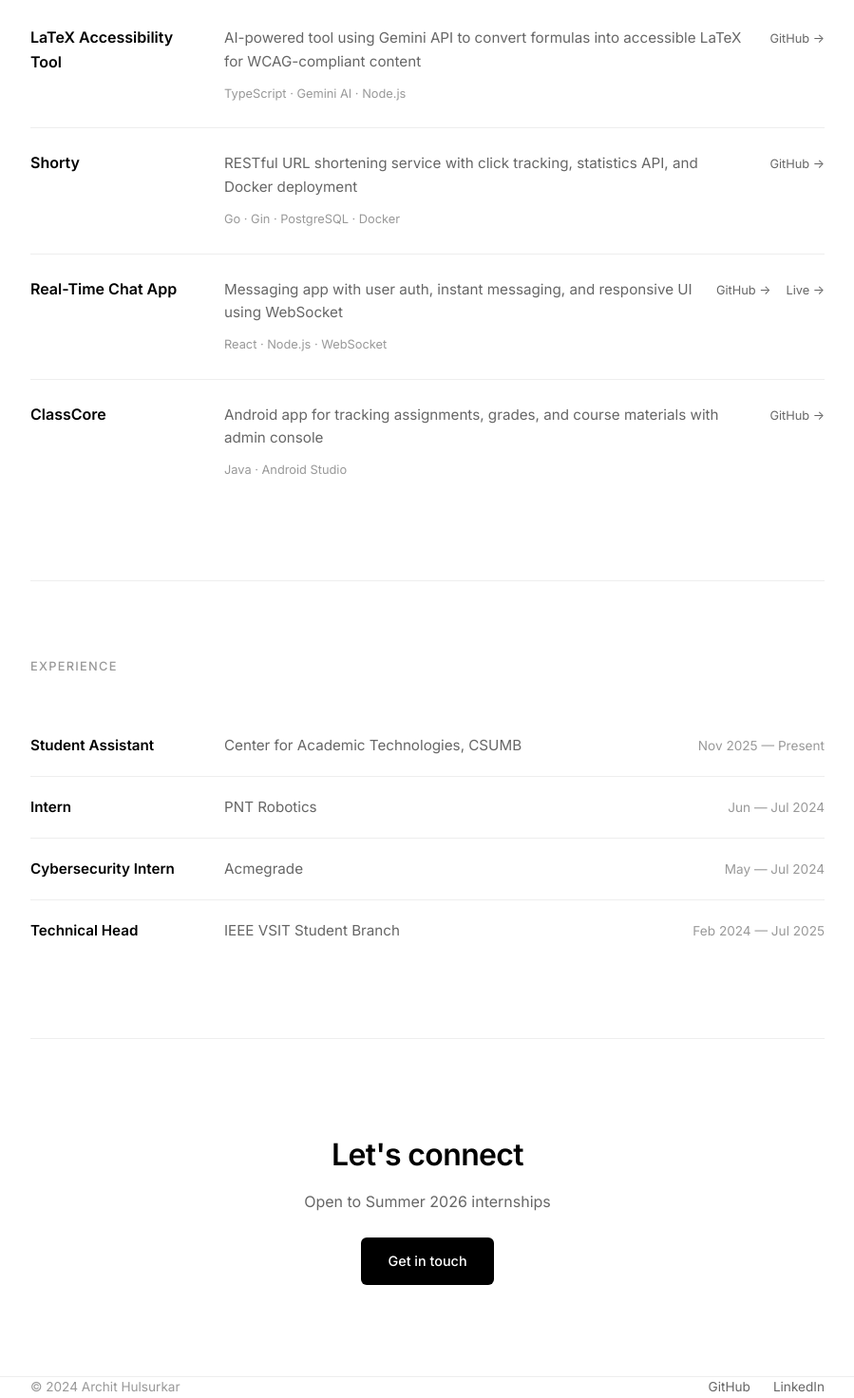
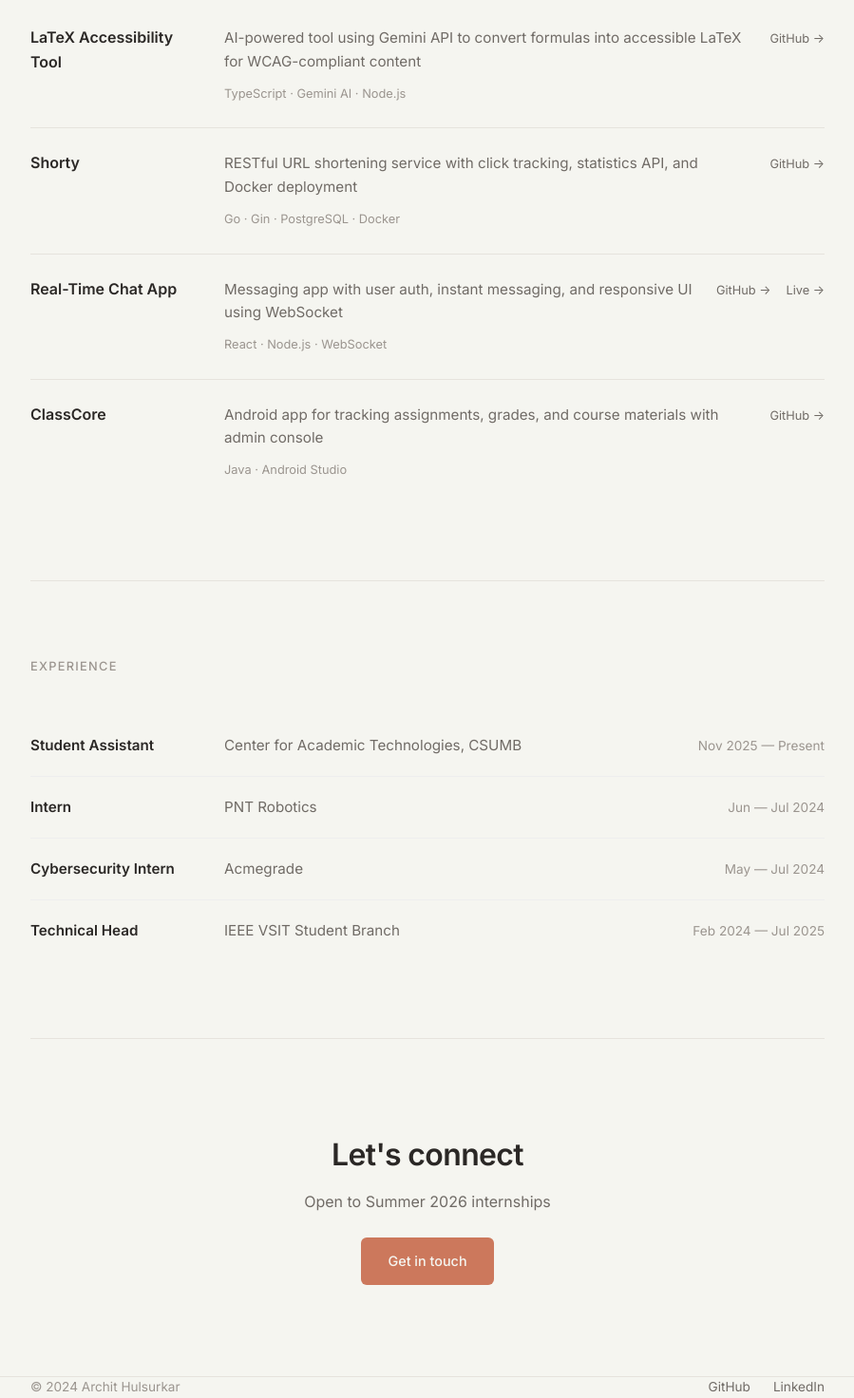
Before and after one commit to archithulsurkar/portfolio, a plain HTML site: page index.html in a window 1280 px wide. Shown: the part 1289-2761 px from the top of the page at 95% size, without its empty margins (190-1089 px from the left). Drawn offline with Linux system fonts and the light colour scheme.

Commit message:
asdadsad

```diff
--- a/index.html
+++ b/index.html
@@ -15,8 +15,8 @@
     }
 
     ::selection {
-      background: #000;
-      color: #fff;
+      background: #CC785C;
+      color: #F5F5F0;
     }
 
     html {
@@ -25,8 +25,8 @@
 
     body {
       font-family: 'Inter', -apple-system, sans-serif;
-      background: #fff;
-      color: #000;
+      background: #F5F5F0;
+      color: #2B2826;
       line-height: 1.6;
     }
 
@@ -55,7 +55,7 @@
       border-radius: 50%;
       overflow: hidden;
       margin-bottom: 1.5rem;
-      background: #f0f0f0;
+      background: #E6E3DD;
     }
 
     .hero-image img {
@@ -74,13 +74,13 @@
 
     .hero-info {
       font-size: 1.1rem;
-      color: #666;
+      color: #706B66;
       margin-bottom: 0.5rem;
     }
 
     .hero-contact {
       font-size: 0.95rem;
-      color: #999;
+      color: #9B958F;
       margin-bottom: 2rem;
     }
 
@@ -91,7 +91,7 @@
 
     .hero-links a {
       font-size: 0.95rem;
-      color: #666;
+      color: #706B66;
       position: relative;
       transition: color 0.2s;
     }
@@ -103,12 +103,12 @@
       left: 0;
       width: 0;
       height: 1px;
-      background: #000;
+      background: #CC785C;
       transition: width 0.3s ease;
     }
 
     .hero-links a:hover {
-      color: #000;
+      color: #CC785C;
     }
 
     .hero-links a:hover::after {
@@ -120,19 +120,19 @@
       bottom: 2rem;
       left: 2rem;
       font-size: 0.85rem;
-      color: #999;
+      color: #9B958F;
     }
 
     /* Sections */
     section {
       padding: 5rem 0;
-      border-top: 1px solid #eee;
+      border-top: 1px solid #E6E3DD;
     }
 
     .section-title {
       font-size: 0.8rem;
       font-weight: 500;
-      color: #999;
+      color: #9B958F;
       text-transform: uppercase;
       letter-spacing: 0.1em;
       margin-bottom: 2.5rem;
@@ -148,20 +148,20 @@
     .skill-tag {
       font-size: 0.85rem;
       padding: 0.5rem 1rem;
-      background: #f5f5f5;
+      background: #E9E7E3;
       border-radius: 50px;
       transition: all 0.2s;
     }
 
     .skill-tag:hover {
-      background: #000;
-      color: #fff;
+      background: #CC785C;
+      color: #F5F5F0;
     }
 
     /* Projects */
     .project {
       padding: 1.5rem 0;
-      border-bottom: 1px solid #eee;
+      border-bottom: 1px solid #E6E3DD;
       display: grid;
       grid-template-columns: 180px 1fr auto;
       gap: 1.5rem;
@@ -184,13 +184,13 @@
 
     .project-desc {
       font-size: 0.95rem;
-      color: #666;
+      color: #706B66;
       margin-bottom: 0.5rem;
     }
 
     .project-tech {
       font-size: 0.8rem;
-      color: #999;
+      color: #9B958F;
     }
 
     .project-links {
@@ -200,12 +200,12 @@
 
     .project-links a {
       font-size: 0.8rem;
-      color: #666;
+      color: #706B66;
       transition: color 0.2s;
     }
 
     .project-links a:hover {
-      color: #000;
+      color: #CC785C;
     }
 
     /* Experience */
@@ -234,12 +234,12 @@
 
     .exp-company {
       font-size: 0.95rem;
-      color: #666;
+      color: #706B66;
     }
 
     .exp-period {
       font-size: 0.85rem;
-      color: #999;
+      color: #9B958F;
       white-space: nowrap;
     }
 
@@ -257,15 +257,15 @@
     }
 
     #contact p {
-      color: #666;
+      color: #706B66;
       margin-bottom: 1.5rem;
     }
 
     .contact-btn {
       display: inline-block;
       padding: 0.85rem 1.75rem;
-      background: #000;
-      color: #fff;
+      background: #CC785C;
+      color: #F5F5F0;
       font-size: 0.9rem;
       font-weight: 500;
       border-radius: 6px;
@@ -274,17 +274,17 @@
 
     .contact-btn:hover {
       transform: translateY(-2px);
-      box-shadow: 0 4px 12px rgba(0,0,0,0.15);
+      box-shadow: 0 4px 12px rgba(204, 120, 92, 0.3);
     }
 
     /* Footer */
     footer {
       padding: 2rem 0;
-      border-top: 1px solid #eee;
+      border-top: 1px solid #E6E3DD;
       display: flex;
       justify-content: space-between;
       font-size: 0.85rem;
-      color: #999;
+      color: #9B958F;
     }
 
     .footer-links {
@@ -293,12 +293,12 @@
     }
 
     .footer-links a {
-      color: #666;
+      color: #706B66;
       transition: color 0.2s;
     }
 
     .footer-links a:hover {
-      color: #000;
+      color: #CC785C;
     }
 
     /* Mobile */
```
